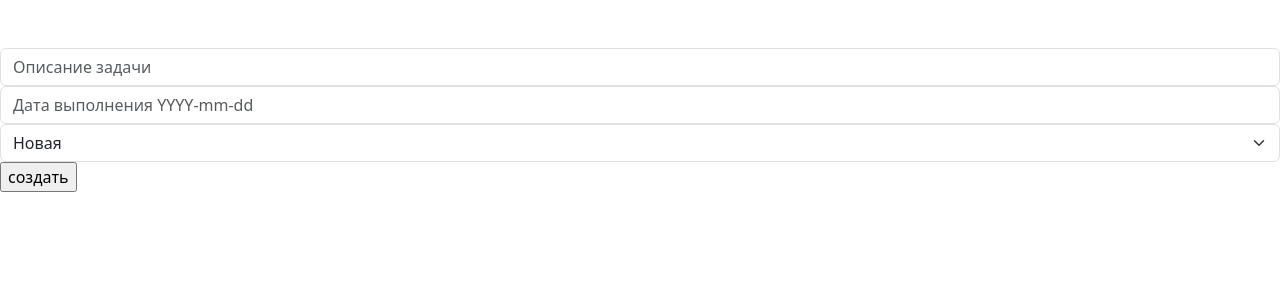
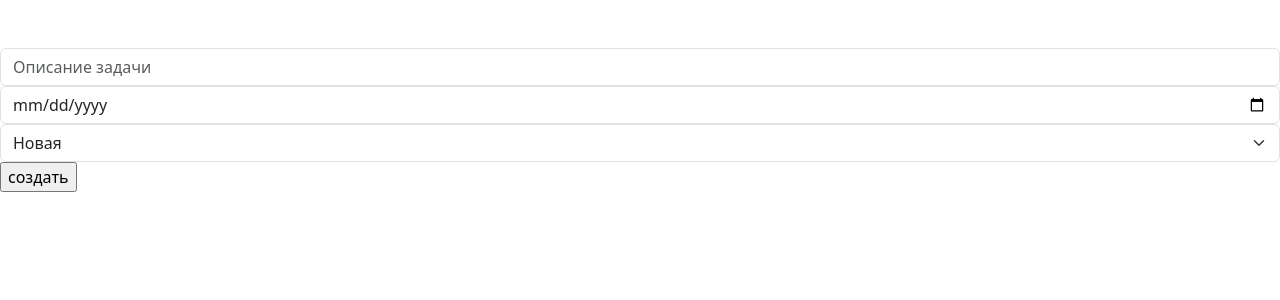
Before and after one commit to kulgan-web/homework_52_kirill_barkchanskii, a Django app: page /task/ in a window 1280 px wide. Shown: the top 300 px of the page. Run offline with Django 4.2, Linux system fonts and the light colour scheme.

Commit message:
изменил models.py task.html

```diff
--- a/source/webapp/models.py
+++ b/source/webapp/models.py
@@ -4,7 +4,7 @@ status_choices = [('new', 'Новая'), ('in_progress', 'В процессе'),
 
 class Task(models.Model):
     description = models.CharField(max_length=150, null=False, blank=False, verbose_name='Описание задачи')
-    date_of_completion = models.DateField(null=True, blank=True, verbose_name='Дата выполнения, вводить в формате YYYY-mm-dd')
+    date_of_completion = models.DateField(null=True, blank=True, verbose_name='Дата выполнения')
     status = models.TextField(max_length=50, default='new', verbose_name='Статус задачи', choices=status_choices)
 
 
--- a/source/webapp/templates/task.html
+++ b/source/webapp/templates/task.html
@@ -7,10 +7,10 @@
     <link href="https://cdn.jsdelivr.net/npm/bootstrap@5.3.2/dist/css/bootstrap.min.css" rel="stylesheet" integrity="sha384-T3c6CoIi6uLrA9TneNEoa7RxnatzjcDSCmG1MXxSR1GAsXEV/Dwwykc2MPK8M2HN" crossorigin="anonymous">
   </head>
   <body>
-  <form action="" method="post"><br><br>
+  <form action="" method="post" mb-3><br><br>
       {% csrf_token %}
       <input type="text" name="description" aria-label="First name" class="form-control" placeholder="Описание задачи">
-      <input type="text" name="date_of_completion" aria-label="First name" class="form-control" placeholder="Дата выполнения YYYY-mm-dd">
+      <input type="date" name="date_of_completion" aria-label="First name" class="form-control" placeholder="Дата выполнения">
       <select class="form-select" name="status" aria-label="Default select example">
           {% for status in status_choices %}
               <option value="{{ status.0 }}">{{ status.1 }}</option>
```
